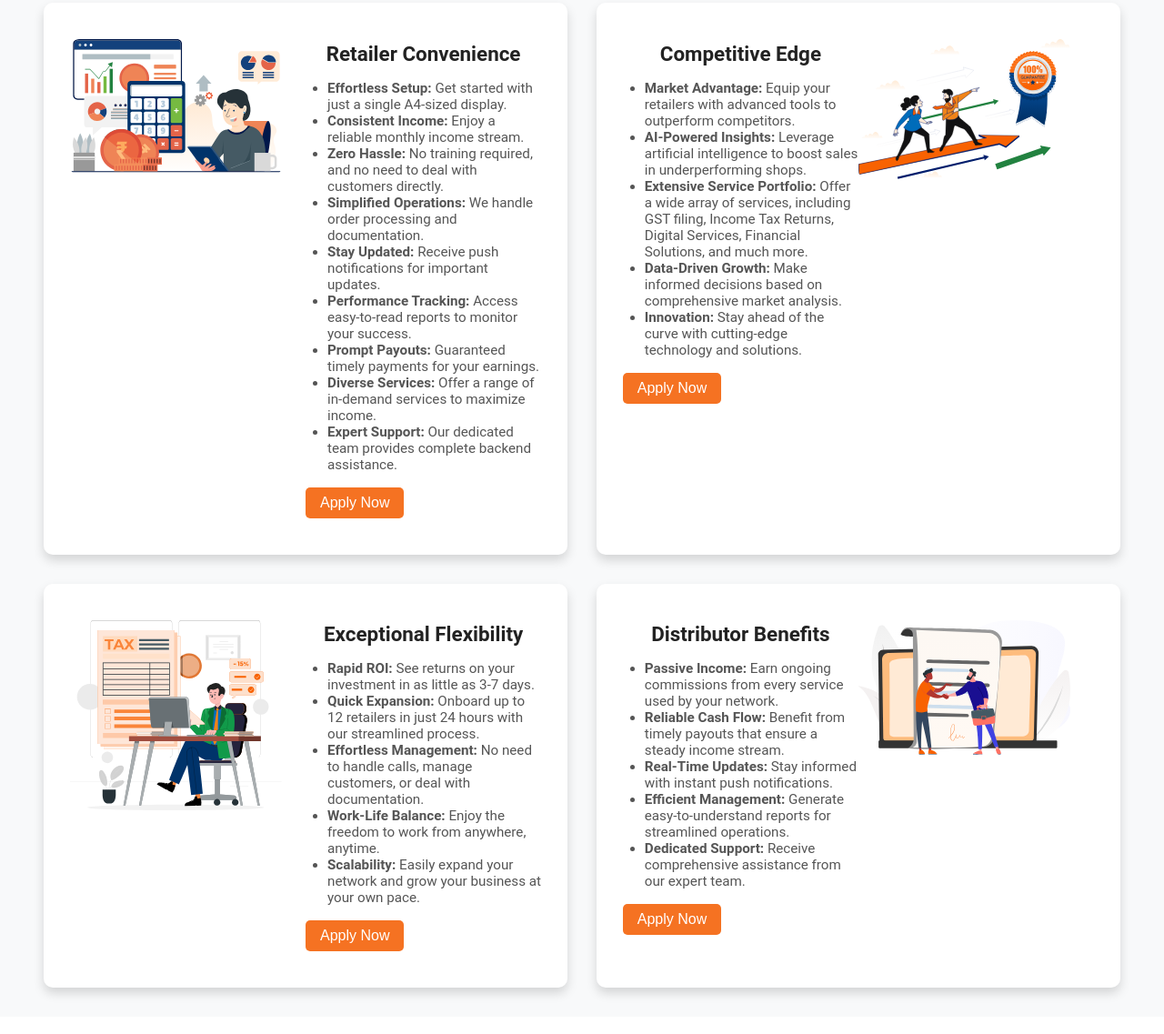
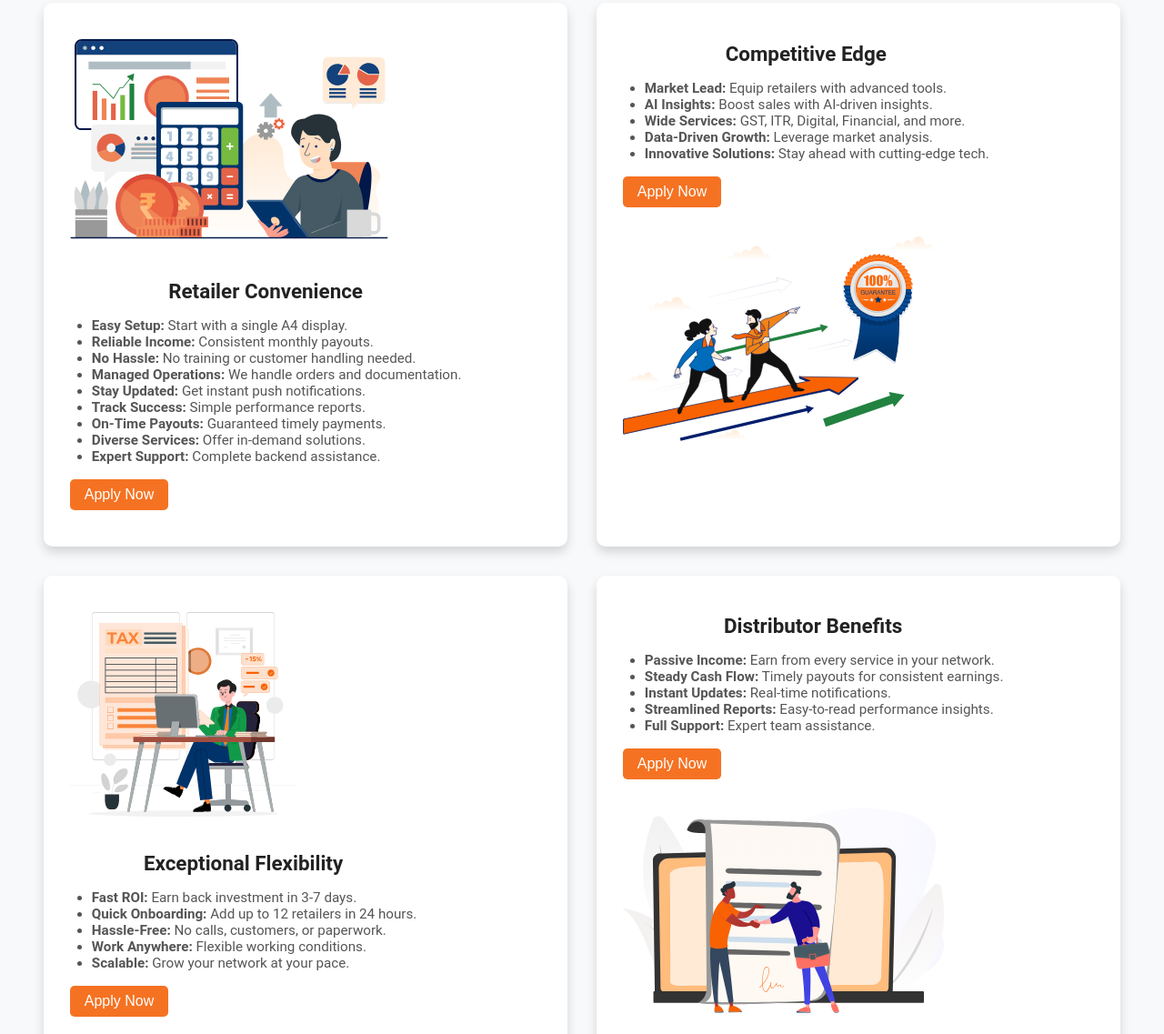
Before and after one commit to yashNiwane/offerhungama, a plain HTML site: page index.html in a window 1280 px wide. Shown: the part 2442-3579 px from the top of the page at 91% size. Drawn offline with Linux system fonts and the light colour scheme.

Commit message:
first commit

```diff
--- a/index.html
+++ b/index.html
@@ -140,25 +140,26 @@
     <!-- Benefits Card Section -->
     <section id="benefits" class="benefits-section">
         <div class="card-container">
+
             <!-- Card 1: Retailer Convenience -->
             <div class="card">
                 <div class="card-inner">
-                    <div class="card-front split1">
-                        <div style="flex: 1;">
+                    <div class="card-front">
+                        <div>
                             <img src="./images/hero-img-8.svg" alt="Retailer Convenience" class="card-image">
                         </div>
-                        <div style="flex: 1;">
+                        <div>
                             <h2>Retailer Convenience</h2>
                             <ul>
-                                <li><b>Effortless Setup:</b> Get started with just a single A4-sized display.</li>
-                                <li><b>Consistent Income:</b> Enjoy a reliable monthly income stream.</li>
-                                <li><b>Zero Hassle:</b> No training required, and no need to deal with customers directly.</li>
-                                <li><b>Simplified Operations:</b> We handle order processing and documentation.</li>
-                                <li><b>Stay Updated:</b> Receive push notifications for important updates.</li>
-                                <li><b>Performance Tracking:</b> Access easy-to-read reports to monitor your success.</li>
-                                <li><b>Prompt Payouts:</b> Guaranteed timely payments for your earnings.</li>
-                                <li><b>Diverse Services:</b> Offer a range of in-demand services to maximize income.</li>
-                                <li><b>Expert Support:</b> Our dedicated team provides complete backend assistance.</li>
+                                <li><b>Easy Setup:</b> Start with a single A4 display.</li>
+                                <li><b>Reliable Income:</b> Consistent monthly payouts.</li>
+                                <li><b>No Hassle:</b> No training or customer handling needed.</li>
+                                <li><b>Managed Operations:</b> We handle orders and documentation.</li>
+                                <li><b>Stay Updated:</b> Get instant push notifications.</li>
+                                <li><b>Track Success:</b> Simple performance reports.</li>
+                                <li><b>On-Time Payouts:</b> Guaranteed timely payments.</li>
+                                <li><b>Diverse Services:</b> Offer in-demand solutions.</li>
+                                <li><b>Expert Support:</b> Complete backend assistance.</li>
                             </ul>
                             <button class="apply-button">Apply Now</button>
                         </div>
@@ -169,19 +170,19 @@
             <!-- Card 2: Competitive Edge -->
             <div class="card">
                 <div class="card-inner">
-                    <div class="card-front split1">
-                        <div style="flex: 1;">
+                    <div class="card-front">
+                        <div>
                             <h2>Competitive Edge</h2>
                             <ul>
-                                <li><b>Market Advantage:</b> Equip your retailers with advanced tools to outperform competitors.</li>
-                                <li><b>AI-Powered Insights:</b> Leverage artificial intelligence to boost sales in underperforming shops.</li>
-                                <li><b>Extensive Service Portfolio:</b> Offer a wide array of services, including GST filing, Income Tax Returns, Digital Services, Financial Solutions, and much more.</li>
-                                <li><b>Data-Driven Growth:</b> Make informed decisions based on comprehensive market analysis.</li>
-                                <li><b>Innovation:</b> Stay ahead of the curve with cutting-edge technology and solutions.</li>
+                                <li><b>Market Lead:</b> Equip retailers with advanced tools.</li>
+                                <li><b>AI Insights:</b> Boost sales with AI-driven insights.</li>
+                                <li><b>Wide Services:</b> GST, ITR, Digital, Financial, and more.</li>
+                                <li><b>Data-Driven Growth:</b> Leverage market analysis.</li>
+                                <li><b>Innovative Solutions:</b> Stay ahead with cutting-edge tech.</li>
                             </ul>
                             <button class="apply-button">Apply Now</button>
                         </div>
-                        <div style="flex: 1;">
+                        <div>
                             <img src="./images/hero-img-9.svg" alt="Competitive Edge" class="card-image">
                         </div>
                     </div>
@@ -191,18 +192,18 @@
             <!-- Card 3: Exceptional Flexibility -->
             <div class="card">
                 <div class="card-inner">
-                    <div class="card-front split1">
-                        <div style="flex: 1;">
+                    <div class="card-front">
+                        <div>
                             <img src="./images/hero-img-10.svg" alt="Exceptional Flexibility" class="card-image">
                         </div>
-                        <div style="flex: 1;">
+                        <div>
                             <h2>Exceptional Flexibility</h2>
                             <ul>
-                                <li><b>Rapid ROI:</b> See returns on your investment in as little as 3-7 days.</li>
-                                <li><b>Quick Expansion:</b> Onboard up to 12 retailers in just 24 hours with our streamlined process.</li>
-                                <li><b>Effortless Management:</b> No need to handle calls, manage customers, or deal with documentation.</li>
-                                <li><b>Work-Life Balance:</b> Enjoy the freedom to work from anywhere, anytime.</li>
-                                <li><b>Scalability:</b> Easily expand your network and grow your business at your own pace.</li>
+                                <li><b>Fast ROI:</b> Earn back investment in 3-7 days.</li>
+                                <li><b>Quick Onboarding:</b> Add up to 12 retailers in 24 hours.</li>
+                                <li><b>Hassle-Free:</b> No calls, customers, or paperwork.</li>
+                                <li><b>Work Anywhere:</b> Flexible working conditions.</li>
+                                <li><b>Scalable:</b> Grow your network at your pace.</li>
                             </ul>
                             <button class="apply-button">Apply Now</button>
                         </div>
@@ -213,24 +214,25 @@
             <!-- Card 4: Distributor Benefits -->
             <div class="card">
                 <div class="card-inner">
-                    <div class="card-front split1">
-                        <div style="flex: 1;">
+                    <div class="card-front">
+                        <div>
                             <h2>Distributor Benefits</h2>
                             <ul>
-                                <li><b>Passive Income:</b> Earn ongoing commissions from every service used by your network.</li>
-                                <li><b>Reliable Cash Flow:</b> Benefit from timely payouts that ensure a steady income stream.</li>
-                                <li><b>Real-Time Updates:</b> Stay informed with instant push notifications.</li>
-                                <li><b>Efficient Management:</b> Generate easy-to-understand reports for streamlined operations.</li>
-                                <li><b>Dedicated Support:</b> Receive comprehensive assistance from our expert team.</li>
+                                <li><b>Passive Income:</b> Earn from every service in your network.</li>
+                                <li><b>Steady Cash Flow:</b> Timely payouts for consistent earnings.</li>
+                                <li><b>Instant Updates:</b> Real-time notifications.</li>
+                                <li><b>Streamlined Reports:</b> Easy-to-read performance insights.</li>
+                                <li><b>Full Support:</b> Expert team assistance.</li>
                             </ul>
                             <button class="apply-button">Apply Now</button>
                         </div>
-                        <div style="flex: 1;">
+                        <div>
                             <img src="./images/hero-img-11.svg" alt="Distributor Benefits" class="card-image">
                         </div>
                     </div>
                 </div>
             </div>
+
         </div>
     </section>
 
```
